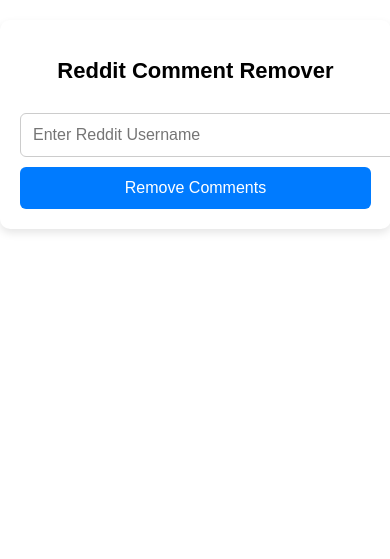
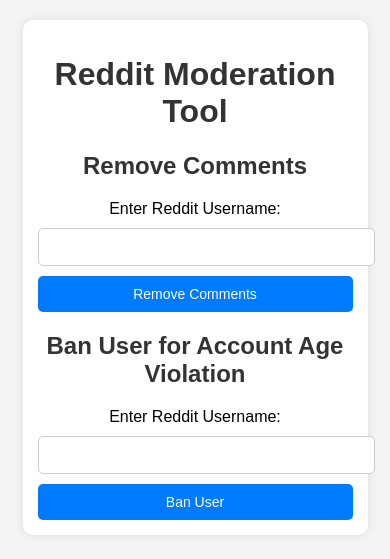
Before and after one commit to knoumas/reddit-webapp, a Flask app: page / in a window 390 px wide. Shown: the top 559 px of the page. Run offline with Flask 3, Linux system fonts and the light colour scheme.

Commit message:
Updated index.html for mobile compatibility

```diff
--- a/templates/index.html
+++ b/templates/index.html
@@ -2,112 +2,101 @@
 <html lang="en">
 <head>
     <meta charset="UTF-8">
-    <meta name="viewport" content="width=device-width, initial-scale=1, maximum-scale=1, user-scalable=no">
-    <meta name="apple-mobile-web-app-capable" content="yes">
-    <meta name="apple-mobile-web-app-status-bar-style" content="black-translucent">
-    <meta name="apple-mobile-web-app-title" content="Reddit Comment Remover">
-    <title>Reddit Comment Remover</title>
-
-    <!-- Home Screen Icon -->
-    <link rel="apple-touch-icon" sizes="180x180" href="/static/icon.png">
-
+    <meta name="viewport" content="width=device-width, initial-scale=1.0">
+    <title>Reddit Moderation Tool</title>
     <style>
-        /* Mobile-Friendly Design */
         body {
-            max-width: 100%;
+            font-family: Arial, sans-serif;
             margin: 0;
-            padding: 0;
-            font-family: Arial, sans-serif;
-            text-align: center;<!DOCTYPE html>
-<html lang="en">
-<head>
-    <meta charset="UTF-8">
-    <meta name="viewport" content="width=device-width, initial-scale=1.0">
-    <title>Reddit Web App</title>
-</head>
-<body>
-    <h1>Reddit Moderation Tool</h1>
-
-    <!-- Form for Removing Comments -->
-    <h2>Remove Comments</h2>
-    <form action="/" method="post">
-        <label for="username">Enter Reddit Username:</label>
-        <input type="text" id="username" name="username" required>
-        <button type="submit">Remove Comments</button>
-    </form>
-    {% if removed_count is not none %}
-        <p>Removed {{ removed_count }} comments from r/MinecraftBuddies.</p>
-    {% endif %}
-
-    <!-- Form for Banning Users for Account Age Violation -->
-    <h2>Ban User for Account Age Violation</h2>
-    <form action="/ban" method="post">
-        <label for="ban_username">Enter Reddit Username:</label>
-        <input type="text" id="ban_username" name="ban_username" required>
-        <button type="submit">Ban User</button>
-    </form>
-    {% if ban_message %}
-        <p>{{ ban_message }}</p>
-    {% endif %}
-</body>
-</html>
-
-            background-color: #f8f9fa;
+            padding: 20px;
+            background-color: #f4f4f4;
+            text-align: center;
         }
 
         .container {
-            width: 90%;
             max-width: 500px;
-            margin: 20px auto;
+            margin: auto;
+            background: white;
             padding: 20px;
-            background: white;
             border-radius: 10px;
-            box-shadow: 0px 4px 8px rgba(0, 0, 0, 0.1);
+            box-shadow: 0 0 10px rgba(0, 0, 0, 0.1);
         }
 
-        h2 {
-            font-size: 22px;
+        h1, h2 {
+            color: #333;
         }
 
-        input, button {
+        form {
+            display: flex;
+            flex-direction: column;
+            gap: 10px;
+        }
+
+        input {
+            padding: 12px;
             font-size: 16px;
-            padding: 12px;
+            border: 1px solid #ccc;
+            border-radius: 5px;
             width: 100%;
-            margin-top: 10px;
-            border-radius: 6px;
-            border: 1px solid #ccc;
         }
 
         button {
-            background: #007bff;
+            background-color: #007BFF;
             color: white;
+            padding: 12px;
             border: none;
+            border-radius: 5px;
+            font-size: 16px;
             cursor: pointer;
         }
 
         button:hover {
-            background: #0056b3;
+            background-color: #0056b3;
         }
 
-        h3 {
-            font-size: 18px;
-            color: #28a745;
+        p {
+            font-size: 16px;
+            color: green;
+        }
+
+        @media (max-width: 600px) {
+            .container {
+                width: 90%;
+                padding: 15px;
+            }
+
+            input, button {
+                font-size: 14px;
+                padding: 10px;
+            }
         }
     </style>
 </head>
 <body>
+    <div class="container">
+        <h1>Reddit Moderation Tool</h1>
 
-    <div class="container">
-        <h2>Reddit Comment Remover</h2>
-        <form method="post">
-            <input type="text" name="username" placeholder="Enter Reddit Username" required>
+        <!-- Form for Removing Comments -->
+        <h2>Remove Comments</h2>
+        <form action="/" method="post">
+            <label for="username">Enter Reddit Username:</label>
+            <input type="text" id="username" name="username" required>
             <button type="submit">Remove Comments</button>
         </form>
+        {% if removed_count is not none %}
+            <p>Removed {{ removed_count }} comments from r/MinecraftBuddies.</p>
+        {% endif %}
 
-        {% if removed_count is not none %}
-            <h3>Removed {{ removed_count }} comments from {{ username }}</h3>
+        <!-- Form for Banning Users -->
+        <h2>Ban User for Account Age Violation</h2>
+        <form action="/ban" method="post">
+            <label for="ban_username">Enter Reddit Username:</label>
+            <input type="text" id="ban_username" name="ban_username" required>
+            <button type="submit">Ban User</button>
+        </form>
+        {% if ban_message %}
+            <p>{{ ban_message }}</p>
         {% endif %}
     </div>
-
 </body>
 </html>
```
